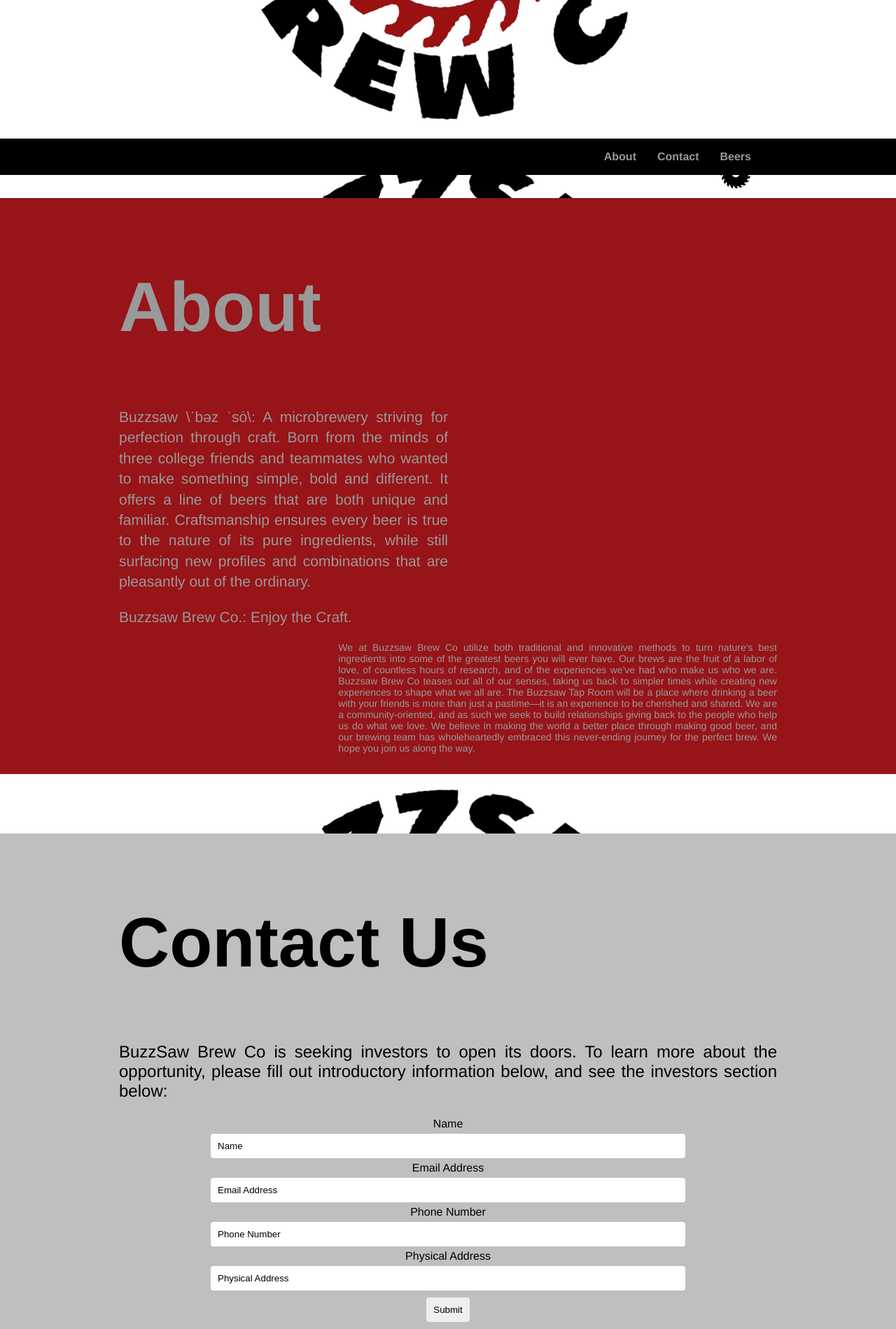
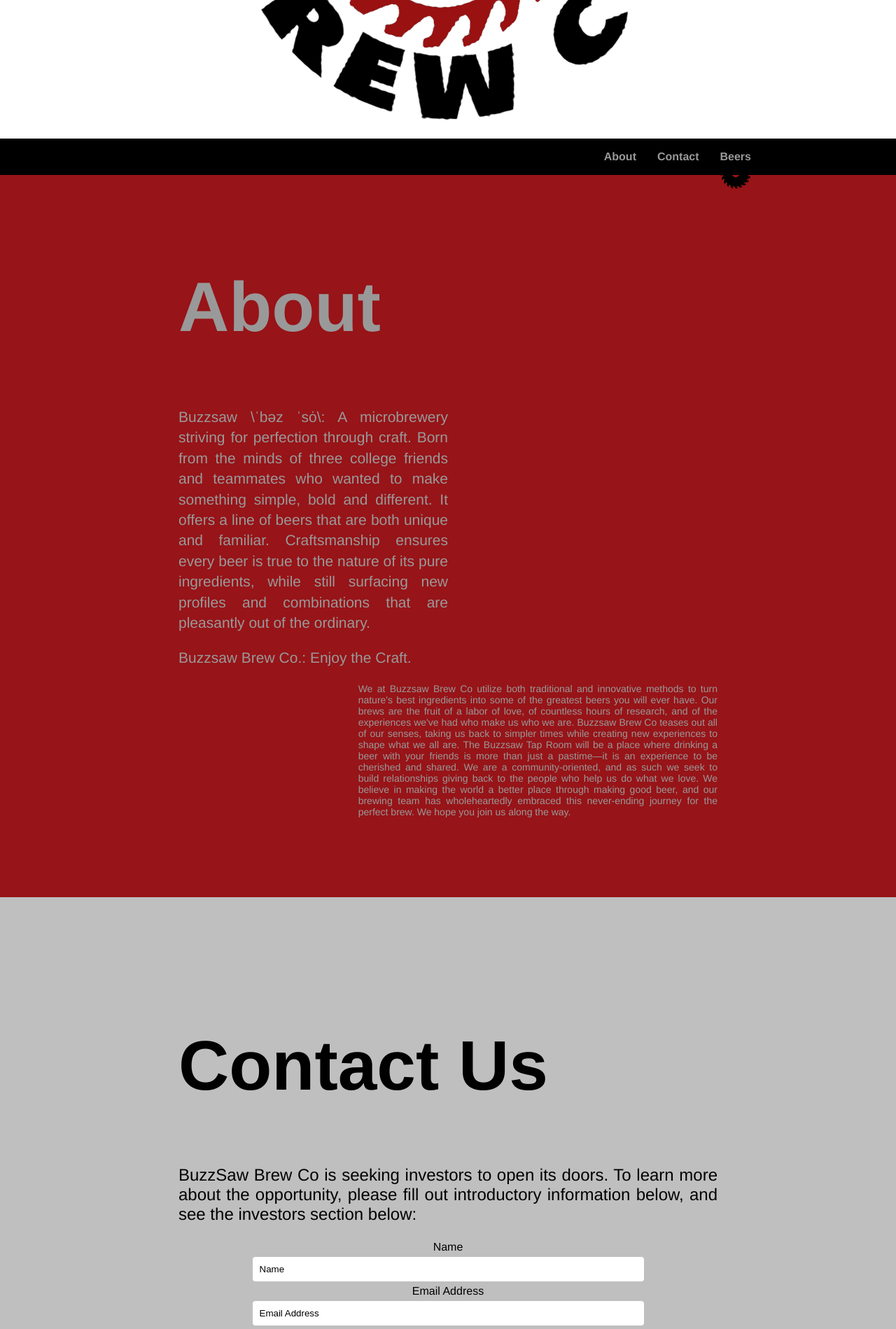
Before and after one commit to arquinn/arquinn.github.io, a Jekyll site: the page built from test.html, in a window 1280 px wide. Shown: the part 702-2601 px from the top of the page at 70% size. Built offline with Jekyll 4.4.1, drawn with Linux system fonts in a browser that asks for light colours; nearby versions of some CDN libraries.

Commit message:
Update test.css

```diff
--- a/css/test.css
+++ b/css/test.css
@@ -143,7 +143,7 @@
 }
 
 .blurb {
-    padding: 15px;
+    padding: 100px;
     z-index: 1;
     max-width: 970px;
     -webkit-box-sizing: border-box;
@@ -151,8 +151,6 @@
     box-sizing: border-box;
     margin-left: auto;
     margin-right: auto;
-    margin-bottom: 85px;
-    margin-top: 85px;
 }
 
 a {
```
